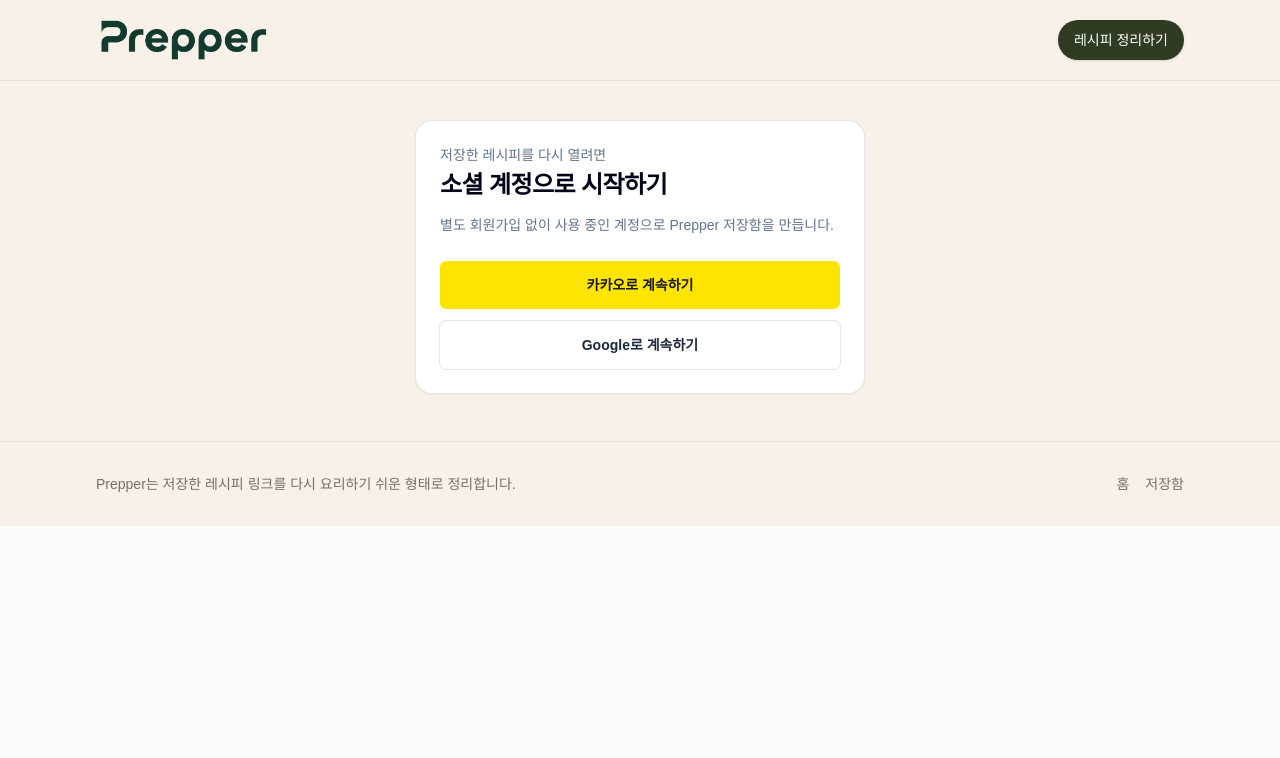
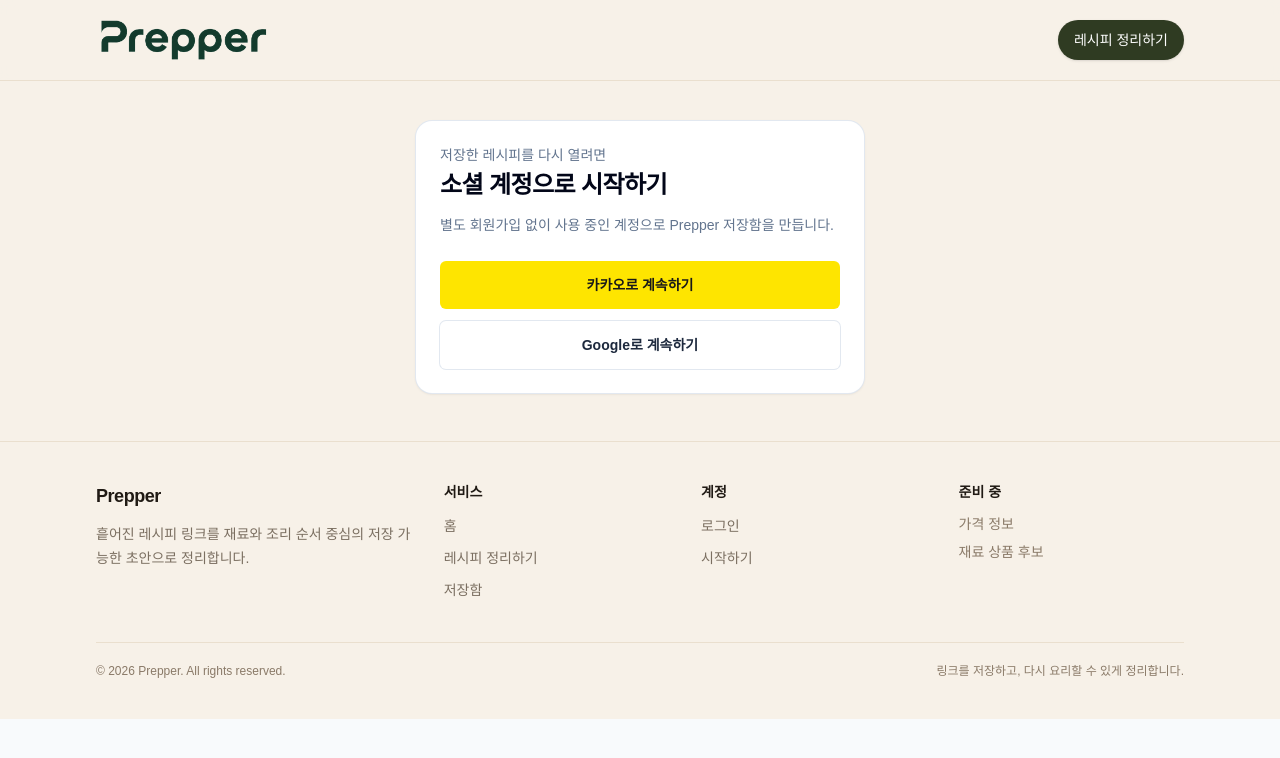
Before and after one commit to YoungSeungJang/prepper, a Next.js app in the folder apps/web/: page /login in a window 1280 px wide. Shown: the top 758 px of the page. Built offline with nearby package versions, Linux system fonts and the light colour scheme; no server answers.

Commit message:
style: expand shared footer layout

```diff
--- a/apps/web/components/site-footer.tsx
+++ b/apps/web/components/site-footer.tsx
@@ -1,17 +1,78 @@
 import Link from "next/link";
 
+const footerSections = [
+  {
+    kind: "links",
+    title: "서비스",
+    links: [
+      { href: "/", label: "홈" },
+      { href: "/recipes/new", label: "레시피 정리하기" },
+      { href: "/recipes", label: "저장함" },
+    ],
+  },
+  {
+    kind: "links",
+    title: "계정",
+    links: [
+      { href: "/login", label: "로그인" },
+      { href: "/login?next=%2Frecipes%2Fnew", label: "시작하기" },
+    ],
+  },
+  {
+    kind: "text",
+    title: "준비 중",
+    items: ["가격 정보", "재료 상품 후보"],
+  },
+] as const;
+
 export function SiteFooter() {
+  const year = new Date().getFullYear();
+
   return (
     <footer className="border-t border-[#eadfce] bg-[#f7f1e8]">
-      <div className="mx-auto flex w-full max-w-6xl flex-col gap-3 px-5 py-8 text-sm text-[#7b6f61] sm:flex-row sm:items-center sm:justify-between sm:px-8">
-        <p>Prepper는 저장한 레시피 링크를 다시 요리하기 쉬운 형태로 정리합니다.</p>
-        <div className="flex gap-4">
-          <Link href="/" className="font-medium transition hover:text-[#201a14]">
-            홈
-          </Link>
-          <Link href="/recipes" className="font-medium transition hover:text-[#201a14]">
-            저장함
-          </Link>
+      <div className="mx-auto w-full max-w-6xl px-5 py-10 sm:px-8">
+        <div className="grid gap-8 md:grid-cols-[1.4fr_repeat(3,1fr)]">
+          <div>
+            <Link href="/" className="text-lg font-semibold tracking-tight text-[#201a14]">
+              Prepper
+            </Link>
+            <p className="mt-3 max-w-sm text-sm leading-6 text-[#7b6f61]">
+              흩어진 레시피 링크를 재료와 조리 순서 중심의 저장 가능한 초안으로 정리합니다.
+            </p>
+          </div>
+
+          {footerSections.map((section) => (
+            <div key={section.title}>
+              <h2 className="text-sm font-semibold text-[#201a14]">{section.title}</h2>
+              {section.kind === "links" ? (
+                <ul className="mt-3 grid gap-2">
+                  {section.links.map((link) => (
+                    <li key={`${section.title}-${link.label}`}>
+                      <Link
+                        href={link.href}
+                        className="text-sm text-[#7b6f61] transition hover:text-[#201a14]"
+                      >
+                        {link.label}
+                      </Link>
+                    </li>
+                  ))}
+                </ul>
+              ) : (
+                <ul className="mt-3 grid gap-2">
+                  {section.items.map((item) => (
+                    <li key={`${section.title}-${item}`} className="text-sm text-[#8a7a68]">
+                      {item}
+                    </li>
+                  ))}
+                </ul>
+              )}
+            </div>
+          ))}
+        </div>
+
+        <div className="mt-10 flex flex-col gap-3 border-t border-[#eadfce] pt-5 text-xs text-[#8a7a68] sm:flex-row sm:items-center sm:justify-between">
+          <p>© {year} Prepper. All rights reserved.</p>
+          <p>링크를 저장하고, 다시 요리할 수 있게 정리합니다.</p>
         </div>
       </div>
     </footer>
```
